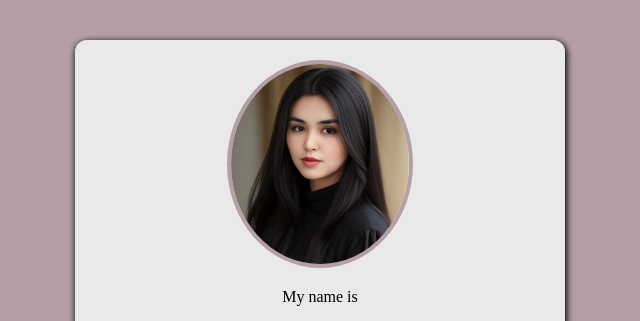
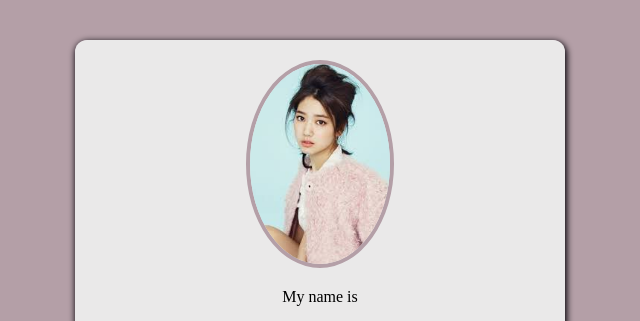
Before and after one commit to MasoomaMohammadi/RANDOM-USER, a plain HTML site: page index.html in a window 1280 px wide. Shown: the top 321 px of the page, without its empty margins (320-960 px from the left). Drawn offline with Linux system fonts and the light colour scheme.

Commit message:
add new images

```diff
--- a/index.html
+++ b/index.html
@@ -12,7 +12,7 @@
       <img src="./images/masooma.jpg" id="img" alt="">
     </div>
     <p id="myname">My name is</p>
-    <h1 id="fulltname">Masooma Mohammadi</h1>
+    <h1 id="fullname">Masooma Mohammadi</h1>
     <!-- icons -->
     <div id="icons">
       <div class="icon" id="phone">
--- a/js/script.js
+++ b/js/script.js
@@ -1,9 +1,8 @@
 import { testomonail } from "./user.js";
 
 let photo = document.getElementById("img");
-let myname = document.getElementById("myname");
-let fulltname = document.getElementById("fulltname");
-let icons = document.getElementById("icons");
+let myName = document.getElementById("myname");
+let fullName = document.getElementById("fullname");
 let randomUser = document.getElementById("random-user");
 
 ///icons
@@ -18,8 +17,9 @@ let iconJob = document.getElementById("job");
 let mytestimonail;
 function setValue(index) {
   mytestimonail = testomonail[index];
-  myname.innerHTML= mytestimonail.myname;
-  fulltname.innerHTML = mytestimonail.fname;
+  console.log(mytestimonail.myname )
+  myName.innerHTML= mytestimonail.myname;
+  fullName.innerHTML = mytestimonail.fname;
   photo.src = mytestimonail.img;
 };
 
@@ -32,36 +32,35 @@ function random() {
   return Math.floor(Math.random() * testomonail.length)
 }
 
-
 // icons
 iconAge.addEventListener('click', function () {
-  myname.innerHTML = 'My age is';
-  fulltname.innerHTML = mytestimonail.age;
+  myName.innerHTML = 'My age is';
+  fullName.innerHTML = mytestimonail.age;
 });
 
 iconEmail.addEventListener('click', function () {
-  myname.innerHTML = 'My email is';
-  fulltname.innerHTML = mytestimonail.email;
+  myName.innerHTML = 'My email is';
+  fullName.innerHTML = mytestimonail.email;
 });
 
 iconPassword.addEventListener('click', function () {
-  myname.innerHTML = 'My password is';
-  fulltname.innerHTML = mytestimonail.password;
+  myName.innerHTML = 'My password is';
+  fullName.innerHTML = mytestimonail.password;
 });
 
 iconPhone.addEventListener('click', function () {
-  myname.innerHTML = 'My phone is';
-  fulltname.innerHTML = mytestimonail.phone;
+  myName.innerHTML = 'My phone is';
+  fullName.innerHTML = mytestimonail.phone;
 });
 
 iconJob.addEventListener('click', function () {
-  myname.innerHTML = 'My job is';
-  fulltname.innerHTML = mytestimonail.job;
+  myName.innerHTML = 'My job is';
+  fullName.innerHTML = mytestimonail.job;
 });
 
 iconFullname.addEventListener('click', function () {
-  myname.innerHTML = 'My name is';
-  fulltname.innerHTML = mytestimonail.fname;
+  myName.innerHTML = 'My name is';
+  fullName.innerHTML = mytestimonail.fname;
 });
 
 
--- a/js/user.js
+++ b/js/user.js
@@ -2,78 +2,78 @@ export const testomonail = [
   {
     id: 1,
     myname:'My name is',
-    fname: 'Masooma Mohammadi',
-    img: 'images/masooma.jpg',
-    phone: '0786516353',
+    fname: 'Ji-Yeon',
+    img: 'images/person-7.jpeg',
+    phone: '0786516303',
     job: 'Web developer',
-    email: 'masoomam969@mail.com',
+    email: 'Ji-Yeon000@mail.com',
     age: '19',
-    password:'masoomam251',
+    password:'Ji-Yeon251',
   },
   {
     id: 2,
     myname:'My name is',
-    fname: 'Zarifa Rahmani',
-    img: 'images/person-1.jpg',
+    fname: 'Hye-Won',
+    img: 'images/person-6.jpeg',
     phone: '078172072',
     job: 'Business woman',
-    email: 'zarifa99@mail.com',
+    email: 'Hye-Won99@mail.com',
     age: '20',
-    password:'Zarifa-@20',
+    password:'Hye-Won-@20',
   },
   {
     id: 3,
     myname:'My name is',
-    fname: 'Zarafshan Asghri',
-    img: 'images/person-4.jpg',
+    fname: 'Soo-Jin',
+    img: 'images/person-5.jpeg',
     phone: '0787969878',
     job: 'Web developer',
-    email: 'zarafshan77@mail.com',
+    email: 'Soo-Jinn77@mail.com',
     age: '21',
-    password:'Zarafshan-#44',
+    password:'Soo-Jin-#44',
   },
   {
     id: 4,
     myname:'My name is',
-    fname: 'Masoma Aahmadi',
-    img: 'images/person-2.jpg',
+    fname: 'Min-Ji',
+    img: 'images/person-4.jpeg',
     phone: '0785684546',
     job: 'Manager',
-    email: 'masooma799@mail.com',
+    email: 'Min-Ji799@mail.com',
     age: '18',
-    password:'masooma-$4657',
+    password:'Min-Ji-$4657',
   },
   {
     id: 5,
     myname:'My name is',
-    fname: 'Shakiba Hiadari',
-    img: 'images/person-3.jpg',
+    fname: 'Yoo-Jin',
+    img: 'images/person-3.jpeg',
     phone: '0705094878',
     job: 'Bass',
-    email: 'shakiba457@mail.com',
+    email: 'Yoo-Jin457@mail.com',
     age: '21',
-    password:'shakiba-@999$',
+    password:'Yoo-Jin-@999$',
   },
   {
     id: 6,
     myname:'My name is',
-    fname: 'Ziba Mohammadi',
-    img: 'images/person-5.jpg',
+    fname: 'Eun-ji',
+    img: 'images/person-2.jpeg',
     phone: '0798089767',
     job: 'We design',
-    email: 'ziba38457@mail.com',
+    email: 'Eun-ji38457@mail.com',
     age: '20',
-    password:'ziba-20',
+    password:'Eun-ji-20',
   },
   {
-    id: 1,
+    id: 7,
     myname:'My name is',
-    fname: 'Mahboba Akhlaqi',
-    img: 'images/person-6.jpg',
+    fname: 'Ji-Hye',
+    img: 'images/person-1.jpeg',
     phone: '8596-569805034',
     job: 'We developer',
-    email: 'mahboba9238457@mail.com',
+    email: 'Ji-Hye9238457@mail.com',
     age: '22',
-    password:'mahboba-@111',
+    password:'mJi-Hye-@111',
   },
 ];
```
Also changed, not shown: images/masooma.jpg (deleted), images/person-1.jpeg (added), images/person-1.jpg (deleted), images/person-2.jpeg (added), images/person-2.jpg (deleted), images/person-3.jpeg (added), images/person-3.jpg (deleted), images/person-4.jpeg (added), images/person-4.jpg (deleted), images/person-5.jpeg (added), images/person-5.jpg (deleted), images/person-6.jpeg (added), images/person-6.jpg (deleted), images/person-7.jpeg (added).
